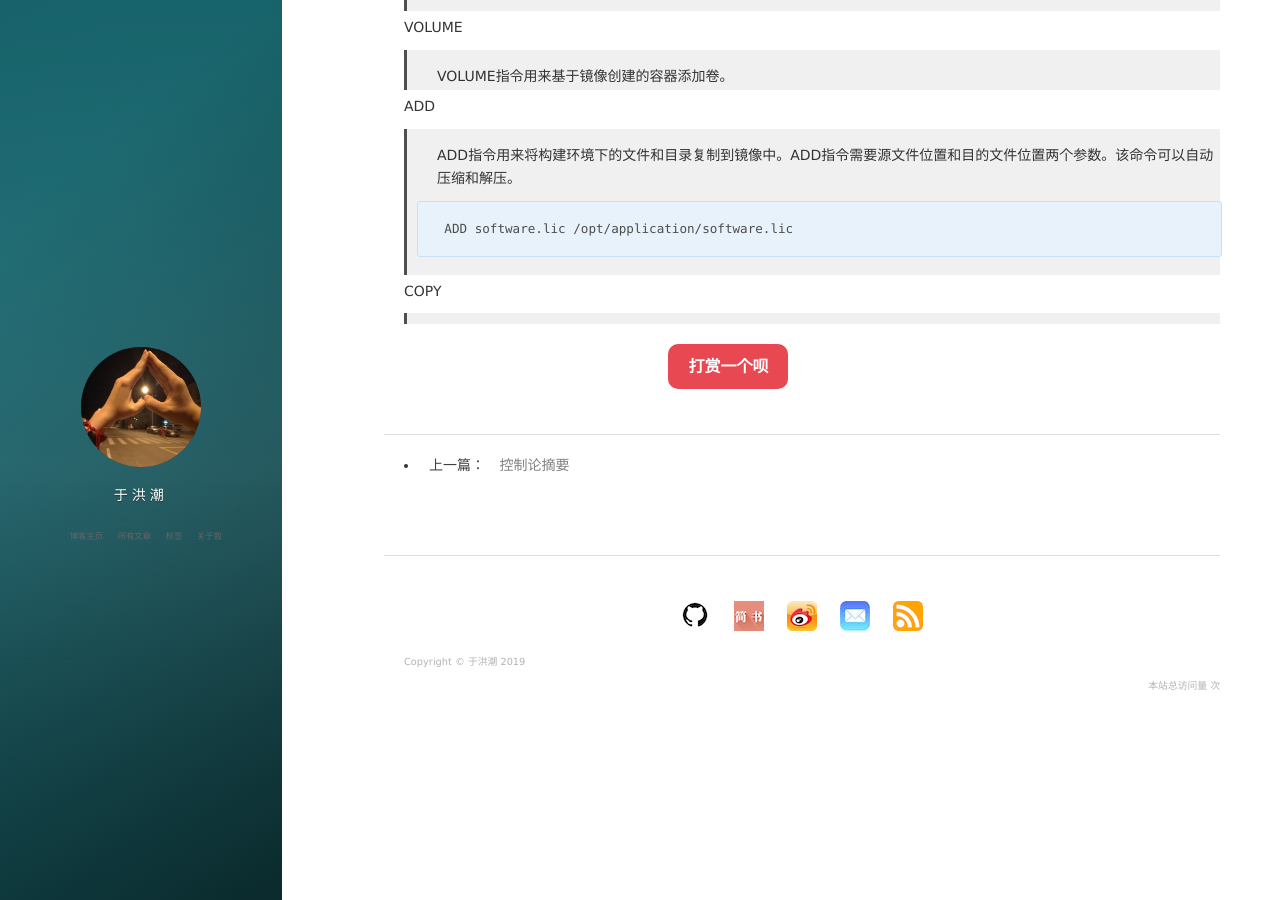
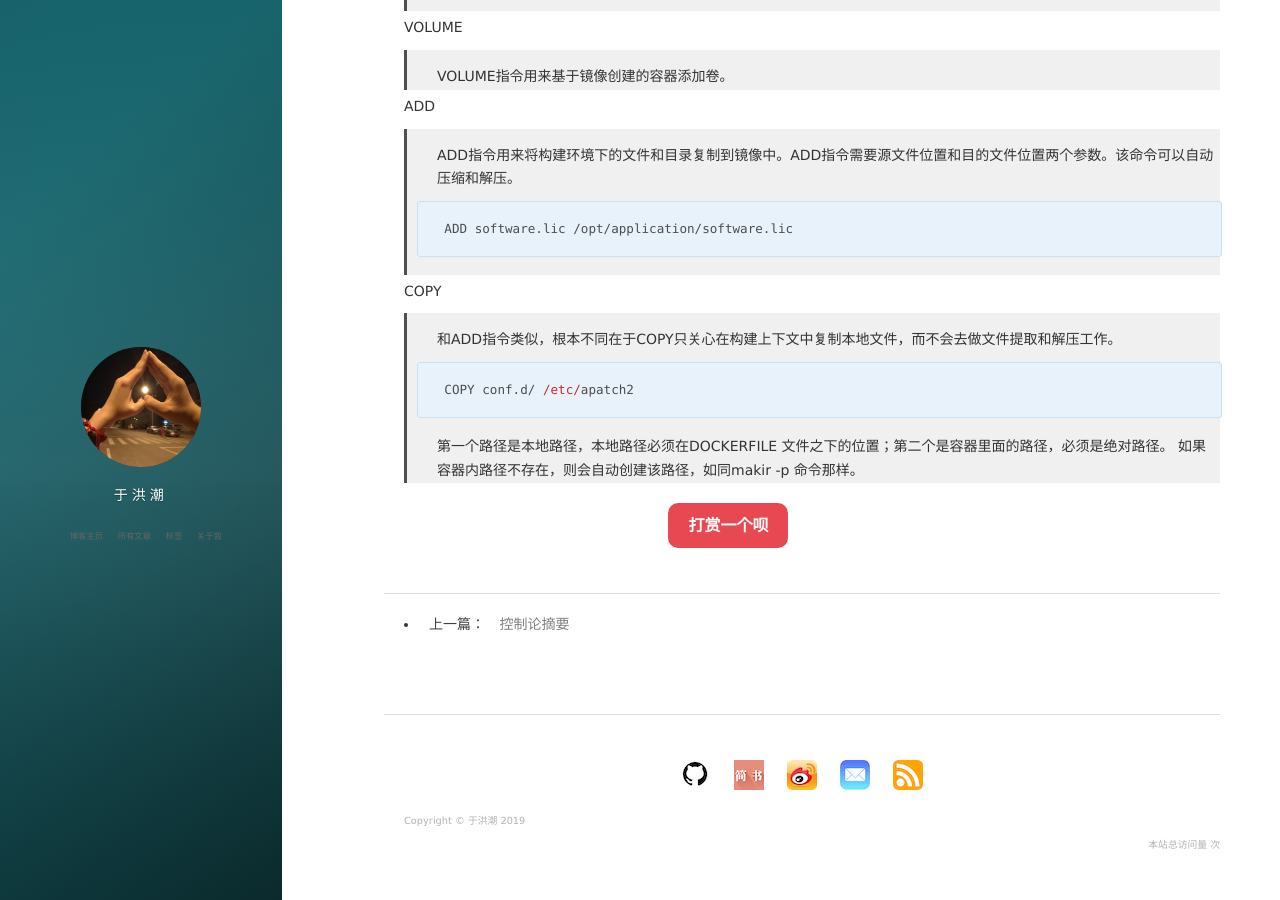
Before and after one commit to yuu6/yuu6.github.io, a Jekyll site: the page built from _posts/2019-07-10-Dockerfile常用命令.md, in a window 1280 px wide and 900 px high, scrolled down 1128 px. Built offline with Jekyll 4.4.1, drawn with Linux system fonts in a browser that asks for light colours; nearby versions of some CDN libraries; comment, search, counter and statistics services are not loaded.

Commit message:
Update 2019-07-10-Dockerfile常用命令.md

````diff
--- a/_posts/2019-07-10-Dockerfile常用命令.md
+++ b/_posts/2019-07-10-Dockerfile常用命令.md
@@ -55,4 +55,9 @@ ADD software.lic /opt/application/software.lic
 ```
 
 COPY
->
+> 和ADD指令类似，根本不同在于COPY只关心在构建上下文中复制本地文件，而不会去做文件提取和解压工作。
+```
+COPY conf.d/ /etc/apatch2
+```
+第一个路径是本地路径，本地路径必须在DOCKERFILE 文件之下的位置；第二个是容器里面的路径，必须是绝对路径。
+如果容器内路径不存在，则会自动创建该路径，如同makir -p 命令那样。
````
